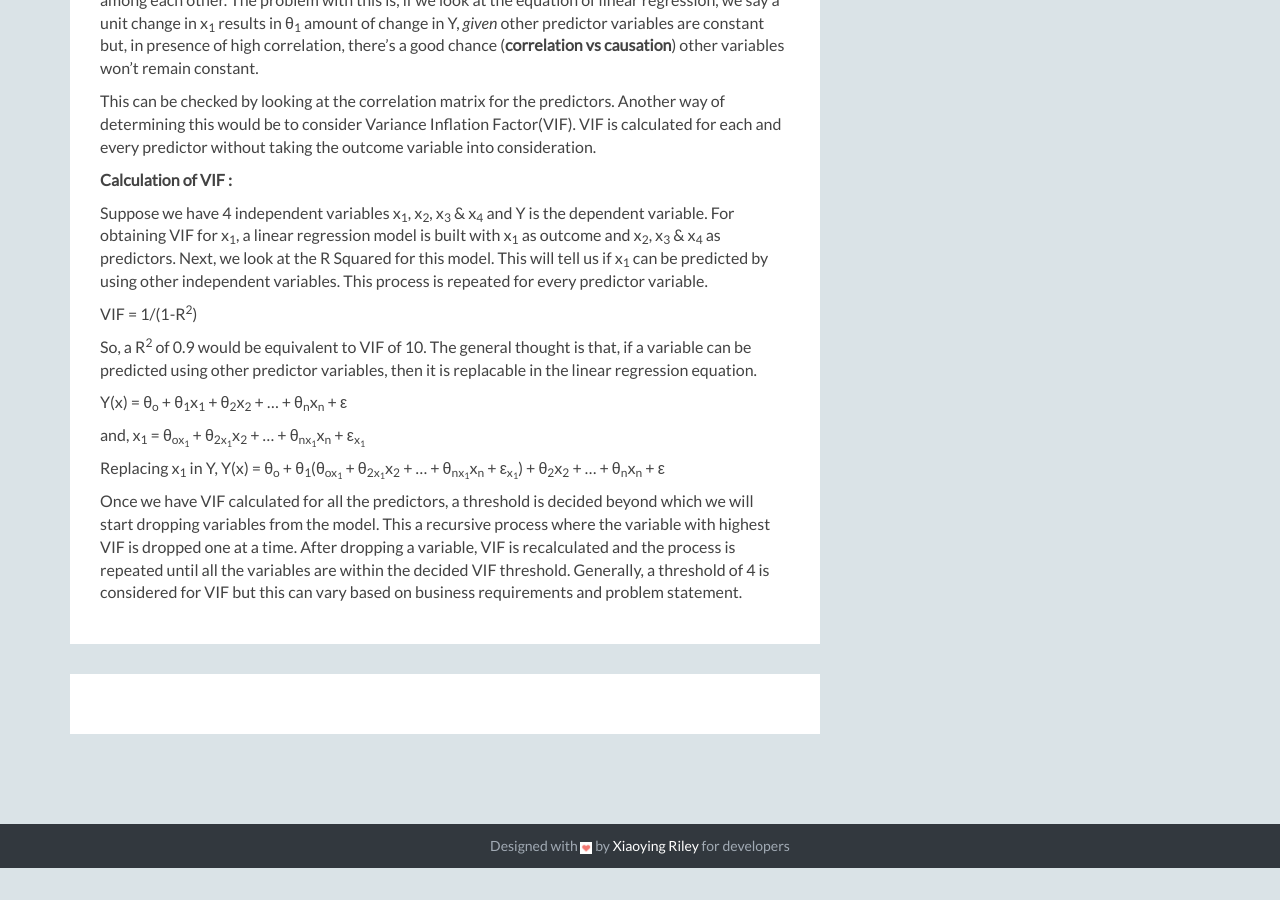
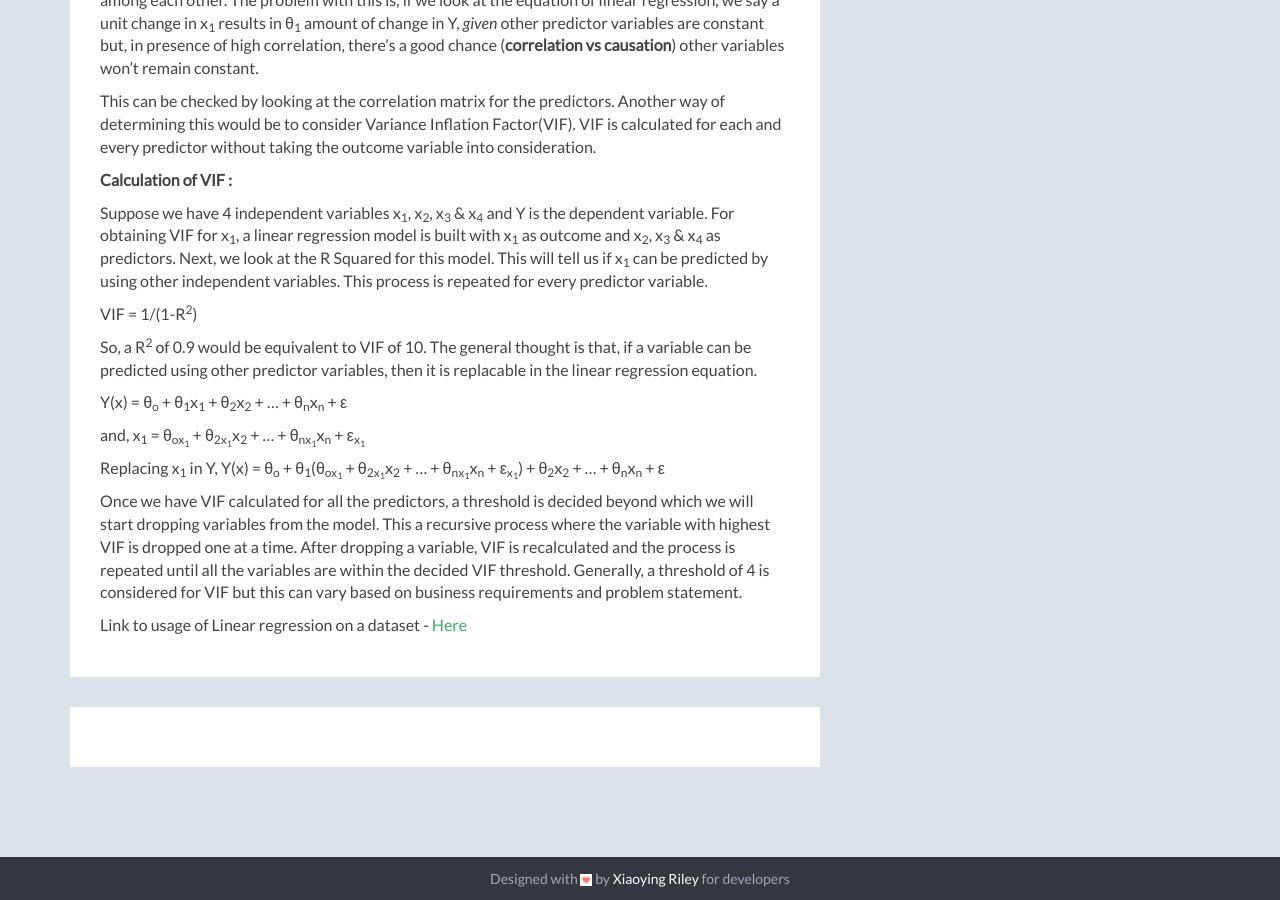
Before and after one commit to abhisheksanghai/abhisheksanghai.github.io, a Jekyll site: the page built from _posts/2019-07-14-assumptions_linear_regression.md, in a window 1280 px wide and 900 px high, scrolled down 4501 px. Built offline with Jekyll 4.4.1, drawn with Linux system fonts in a browser that asks for light colours; comment, search, counter and statistics services are not loaded; before the commit the page ends 5369 px from its top, so only the background shows below that.

Commit message:
Adding usage Link

```diff
--- a/_posts/2019-07-14-assumptions_linear_regression.md
+++ b/_posts/2019-07-14-assumptions_linear_regression.md
@@ -75,3 +75,5 @@ Y(x) = &theta;<sub>o</sub> + &theta;<sub>1</sub>(&theta;<sub>ox<sub>1</sub></sub
 
 Once we have VIF calculated for all the predictors, a threshold is decided beyond which we will start dropping variables from the model.
 This a recursive process where the variable with highest VIF is dropped one at a time. After dropping a variable, VIF is recalculated and the process is repeated until all the variables are within the decided VIF threshold. Generally, a threshold of 4 is considered for VIF but this can vary based on business requirements and problem statement.
+
+Link to usage of Linear regression on a dataset - [Here](/Algorithms_in_Action/Linear_regression.ipynb)
```
